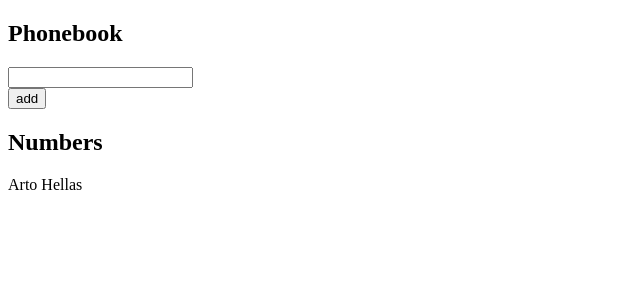
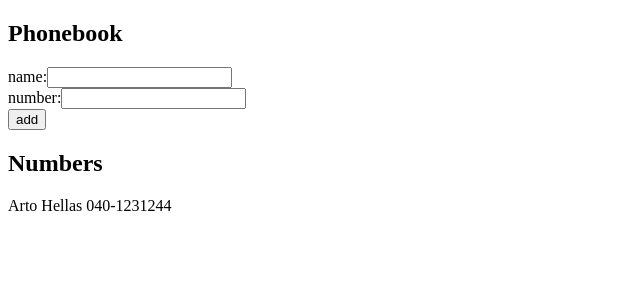
Before and after one commit to Smuli99/Fullstack-Mooc, a React (Vite) app in the folder osa2/puhelinluettelo/: page / in a window 1280 px wide. Shown: the top 300 px of the page, without its empty margins (0-640 px from the left). Built offline with nearby package versions, Linux system fonts and the light colour scheme.

Commit message:
task 2.8 done

```diff
--- a/osa2/puhelinluettelo/src/App.jsx
+++ b/osa2/puhelinluettelo/src/App.jsx
@@ -3,8 +3,14 @@ import Phonebook from "./components/Phonebook";
 import Numbers from "./components/Numbers";
 
 const App = () => {
-  const [persons, setPersons] = useState([{name: 'Arto Hellas'}]);
+  const [persons, setPersons] = useState([
+    {
+      name: 'Arto Hellas',
+      number: '040-1231244',
+    },
+  ]);
   const [newName, setNewName] = useState('');
+  const [newNumber, setNewNumber] = useState('');
 
   const nameTaken = () => {
     return persons.some(person =>
@@ -21,11 +27,13 @@ const App = () => {
     }
 
     const personObject = {
-      name: newName,
+      name: newName.trim(),
+      number: newNumber.trim(),
     };
 
     setPersons(persons.concat(personObject));
     setNewName('');
+    setNewNumber('');
   };
 
   return (
@@ -34,6 +42,8 @@ const App = () => {
         addNewPerson={addNewPerson}
         newName={newName}
         handleNewName={(event) => setNewName(event.target.value)}
+        newNumber={newNumber}
+        handleNewNumber={(event) => setNewNumber(event.target.value)}
       />
       <Numbers
         persons={persons}
--- a/osa2/puhelinluettelo/src/components/Form.jsx
+++ b/osa2/puhelinluettelo/src/components/Form.jsx
@@ -1,15 +1,26 @@
 import Input from "./Input";
 import Button from "./Button";
 
-const Form = ({ onSubmit, buttonType, buttonText, inputText, handleInput }) => {
+const Form = ({
+  onSubmit, buttonType, buttonText, nameText,
+  handleName, numberText, handleNumber
+ }) => {
   return (
     <form onSubmit={onSubmit}>
       <Input
-        text={inputText}
-        id={"input"}
-        name={"input"}
-        handleText={handleInput}
-        />
+        text="name:"
+        value={nameText}
+        id="name"
+        name="name"
+        handleText={handleName}
+      />
+      <Input
+        text="number:"
+        value={numberText}
+        id="number"
+        name="number"
+        handleText={handleNumber}
+      />
       <Button
         type={buttonType}
         text={buttonText}
--- a/osa2/puhelinluettelo/src/components/Input.jsx
+++ b/osa2/puhelinluettelo/src/components/Input.jsx
@@ -1,8 +1,9 @@
-const Input = ({ text, id, name, handleText }) => {
+const Input = ({ text, value, id, name, handleText }) => {
   return (
     <div>
+      {text}
       <input
-        value={text}
+        value={value}
         id={id}
         name={name}
         onChange={handleText}
--- a/osa2/puhelinluettelo/src/components/Numbers.jsx
+++ b/osa2/puhelinluettelo/src/components/Numbers.jsx
@@ -9,6 +9,7 @@ const Numbers = ({ persons }) => {
         <Person
           key={person.name}
           name={person.name}
+          number={person.number}
         />
       )}
     </div>
--- a/osa2/puhelinluettelo/src/components/Person.jsx
+++ b/osa2/puhelinluettelo/src/components/Person.jsx
@@ -1,7 +1,7 @@
-const Person = ({ name }) => {
+const Person = ({ name, number }) => {
   return (
     <div>
-      <p>{name}</p>
+      <p>{name} {number}</p>
     </div>
   );
 };
--- a/osa2/puhelinluettelo/src/components/Phonebook.jsx
+++ b/osa2/puhelinluettelo/src/components/Phonebook.jsx
@@ -1,14 +1,16 @@
 import SubHeader from "./SubHeader";
 import Form from "./Form";
 
-const Phonebook = ({ addNewPerson, newName, handleNewName }) => {
+const Phonebook = ({ addNewPerson, newName, handleNewName, newNumber, handleNewNumber }) => {
   return (
     <div>
       <SubHeader text="Phonebook" />
       <Form
         onSubmit={addNewPerson}
-        inputText={newName}
-        handleInput={handleNewName}
+        nameText={newName}
+        handleName={handleNewName}
+        numberText={newNumber}
+        handleNumber={handleNewNumber}
         buttonType="submit"
         buttonText="add"
       />
```
